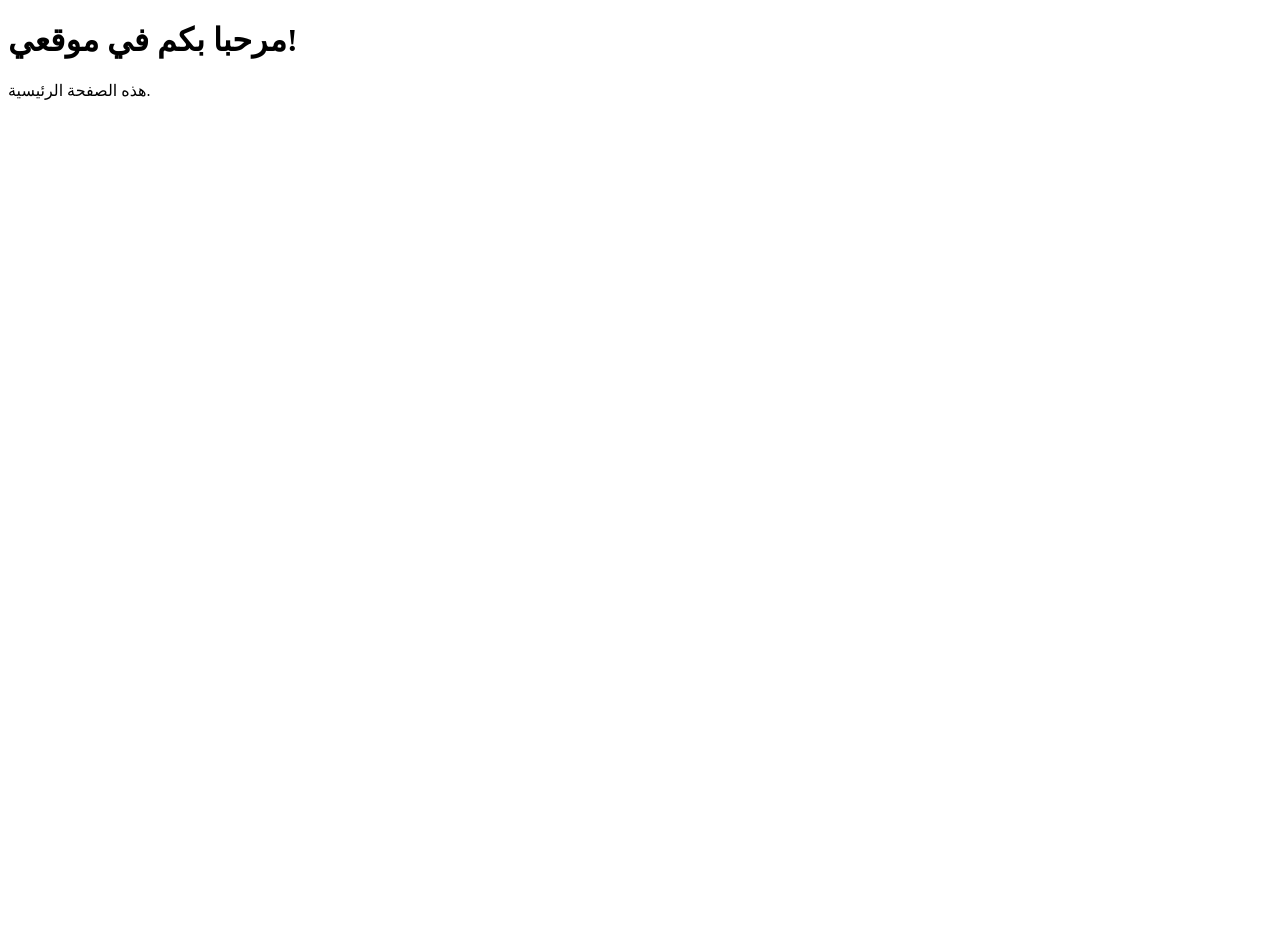
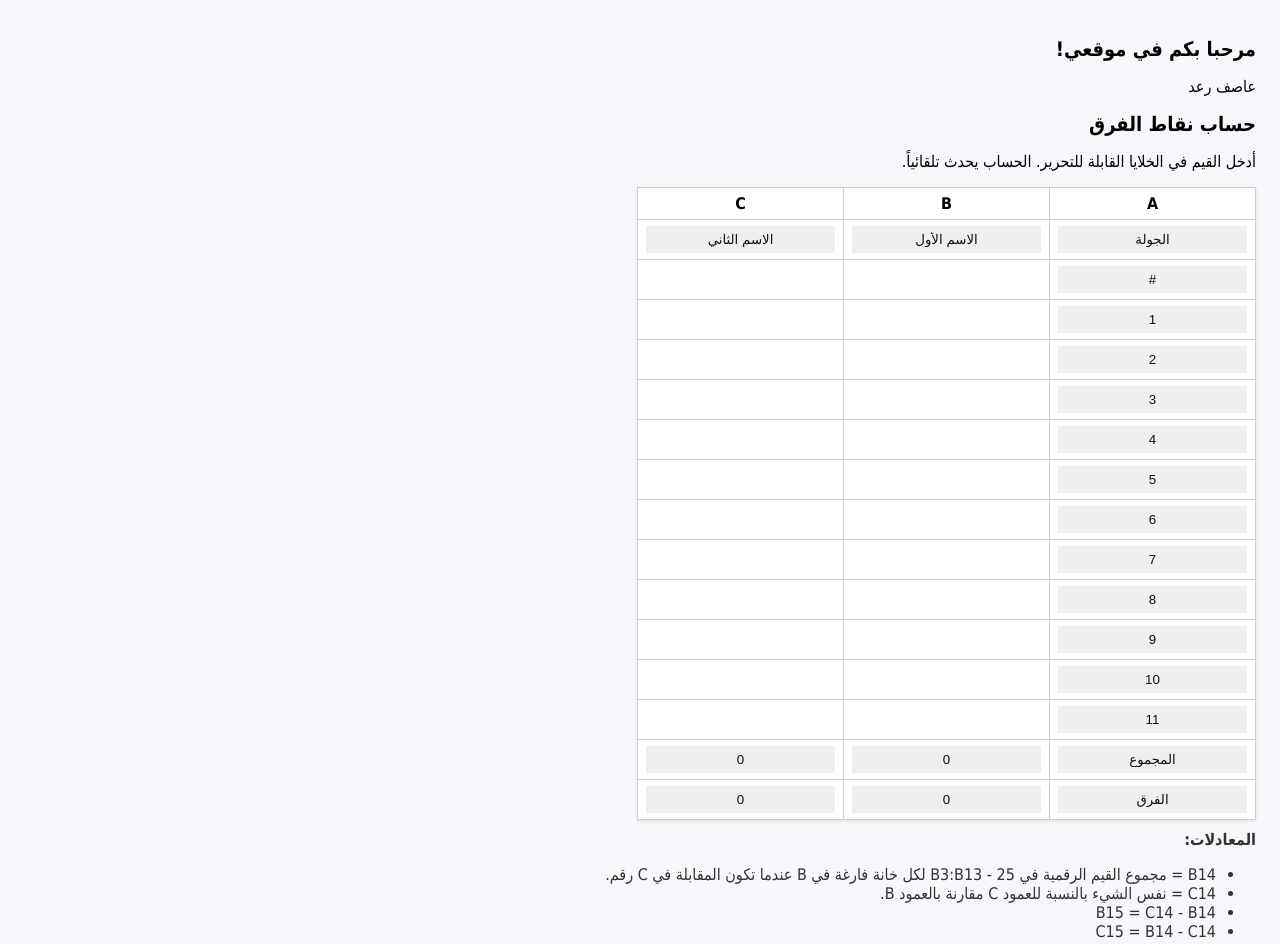
Before and after one commit to Assefraad/assef, a plain HTML site: page index.html in a window 1280 px wide. Before the commit the page ends 800 px from the top, so only its background shows below. Drawn offline with Linux system fonts and the light colour scheme.

Commit message:
index.html

```diff
--- a/index.html
+++ b/index.html
@@ -6,6 +6,106 @@
 </head>
 <body>
     <h1>مرحبا بكم في موقعي!</h1>
-    <p>هذه الصفحة الرئيسية.</p>
+    <p>عاصف رعد</p>
 </body>
 </html>
+<!doctype html>
+<html lang="ar">
+<head>
+<meta charset="utf-8" />
+<meta name="viewport" content="width=device-width,initial-scale=1" />
+<title> حساب نقاط الفرق - تطبيق ويب</title>
+<style>
+  body { font-family: Tahoma, Arial, sans-serif; direction: rtl; padding: 16px; background: #f5f7fa; }
+  h1 { font-size: 20px; margin-bottom: 8px; }
+  table { border-collapse: collapse; background: white; box-shadow: 0 1px 3px rgba(0,0,0,0.1); }
+  td, th { border: 1px solid #cfcfcf; padding: 6px 8px; min-width: 100px; text-align: center; }
+  input.cell { width: 100%; box-sizing: border-box; border: none; outline: none; padding:6px; text-align:center; }
+  input.cell[readonly] { background:#efefef; color:#111; }
+  .note { margin-top:10px; color:#333; }
+</style>
+</head>
+<body>
+<h1> حساب نقاط الفرق </h1>
+<p>أدخل القيم في الخلايا القابلة للتحرير. الحساب يحدث تلقائياً.</p>
+
+<table id="sheet">
+  <thead>
+    <tr>
+      <th>A</th><th>B</th><th>C</th>
+    </tr>
+  </thead>
+  <tbody>
+<tr><td><input id="A1" class="cell" readonly value="الجولة" /></td><td><input id="B1" class="cell" readonly value="الاسم الأول" /></td><td><input id="C1" class="cell" readonly value="الاسم الثاني" /></td></tr>
+<tr><td><input id="A2" class="cell" readonly value="#" /></td><td><input id="B2" class="cell" value="" /></td><td><input id="C2" class="cell" value="" /></td></tr>
+<tr><td><input id="A3" class="cell" readonly value="1" /></td><td><input id="B3" class="cell" value="" /></td><td><input id="C3" class="cell" value="" /></td></tr>
+<tr><td><input id="A4" class="cell" readonly value="2" /></td><td><input id="B4" class="cell" value="" /></td><td><input id="C4" class="cell" value="" /></td></tr>
+<tr><td><input id="A5" class="cell" readonly value="3" /></td><td><input id="B5" class="cell" value="" /></td><td><input id="C5" class="cell" value="" /></td></tr>
+<tr><td><input id="A6" class="cell" readonly value="4" /></td><td><input id="B6" class="cell" value="" /></td><td><input id="C6" class="cell" value="" /></td></tr>
+<tr><td><input id="A7" class="cell" readonly value="5" /></td><td><input id="B7" class="cell" value="" /></td><td><input id="C7" class="cell" value="" /></td></tr>
+<tr><td><input id="A8" class="cell" readonly value="6" /></td><td><input id="B8" class="cell" value="" /></td><td><input id="C8" class="cell" value="" /></td></tr>
+<tr><td><input id="A9" class="cell" readonly value="7" /></td><td><input id="B9" class="cell" value="" /></td><td><input id="C9" class="cell" value="" /></td></tr>
+<tr><td><input id="A10" class="cell" readonly value="8" /></td><td><input id="B10" class="cell" value="" /></td><td><input id="C10" class="cell" value="" /></td></tr>
+<tr><td><input id="A11" class="cell" readonly value="9" /></td><td><input id="B11" class="cell" value="" /></td><td><input id="C11" class="cell" value="" /></td></tr>
+<tr><td><input id="A12" class="cell" readonly value="10" /></td><td><input id="B12" class="cell" value="" /></td><td><input id="C12" class="cell" value="" /></td></tr>
+<tr><td><input id="A13" class="cell" readonly value="11" /></td><td><input id="B13" class="cell" value="" /></td><td><input id="C13" class="cell" value="" /></td></tr>
+<tr><td><input id="A14" class="cell" readonly value="المجموع" /></td><td><input id="B14" class="cell" readonly value="0" /></td><td><input id="C14" class="cell" readonly value="0" /></td></tr>
+<tr><td><input id="A15" class="cell" readonly value="الفرق" /></td><td><input id="B15" class="cell" readonly value="0" /></td><td><input id="C15" class="cell" readonly value="0" /></td></tr>
+
+  </tbody>
+</table>
+
+<div class="note">
+  <strong>المعادلات:</strong>
+  <ul>
+    <li>B14 = مجموع القيم الرقمية في B3:B13 - 25 لكل خانة فارغة في B عندما تكون المقابلة في C رقم.</li>
+    <li>C14 = نفس الشيء بالنسبة للعمود C مقارنة بالعمود B.</li>
+    <li>B15 = C14 - B14</li>
+    <li>C15 = B14 - C14</li>
+  </ul>
+</div>
+
+<script>
+function toNumber(v){{
+  if(v===null || v===undefined) return NaN;
+  if(typeof v === 'number') return v;
+  var s = String(v).trim();
+  if(s === '') return NaN;
+  var n = Number(s);
+  return isNaN(n) ? NaN : n;
+}}
+
+function recalc(){{
+  var B = [], C = [];
+  for(var r=3;r<=13;r++){{
+    B.push(document.getElementById('B'+r).value);
+    C.push(document.getElementById('C'+r).value);
+  }}
+  var sumB = 0;
+  for(var i=0;i<B.length;i++){ var n = toNumber(B[i]); if(!isNaN(n)) sumB += n; }
+  var penaltyB = 0;
+  for(var i=0;i<B.length;i++){ var isBlankB = (String(B[i]).trim() === ''); var nC = toNumber(C[i]); var isNumberC = !isNaN(nC); if(isBlankB && isNumberC) penaltyB += 25; }
+  var B14 = sumB - penaltyB;
+
+  var sumC = 0;
+  for(var i=0;i<C.length;i++){ var n = toNumber(C[i]); if(!isNaN(n)) sumC += n; }
+  var penaltyC = 0;
+  for(var i=0;i<C.length;i++){ var isBlankC = (String(C[i]).trim() === ''); var nB = toNumber(B[i]); var isNumberB = !isNaN(nB); if(isBlankC && isNumberB) penaltyC += 25; }
+  var C14 = sumC - penaltyC;
+
+  document.getElementById('B14').value = Number.isFinite(B14) ? B14 : '';
+  document.getElementById('C14').value = Number.isFinite(C14) ? C14 : '';
+  document.getElementById('B15').value = (Number.isFinite(C14) && Number.isFinite(B14)) ? (C14 - B14) : '';
+  document.getElementById('C15').value = (Number.isFinite(B14) && Number.isFinite(C14)) ? (B14 - C14) : '';
+}}
+
+for(var r=2;r<=13;r++){{
+  if(document.getElementById('B'+r)) document.getElementById('B'+r).addEventListener('input', recalc);
+  if(document.getElementById('C'+r)) document.getElementById('C'+r).addEventListener('input', recalc);
+}}
+
+recalc();
+</script>
+
+</body>
+</html>
```
